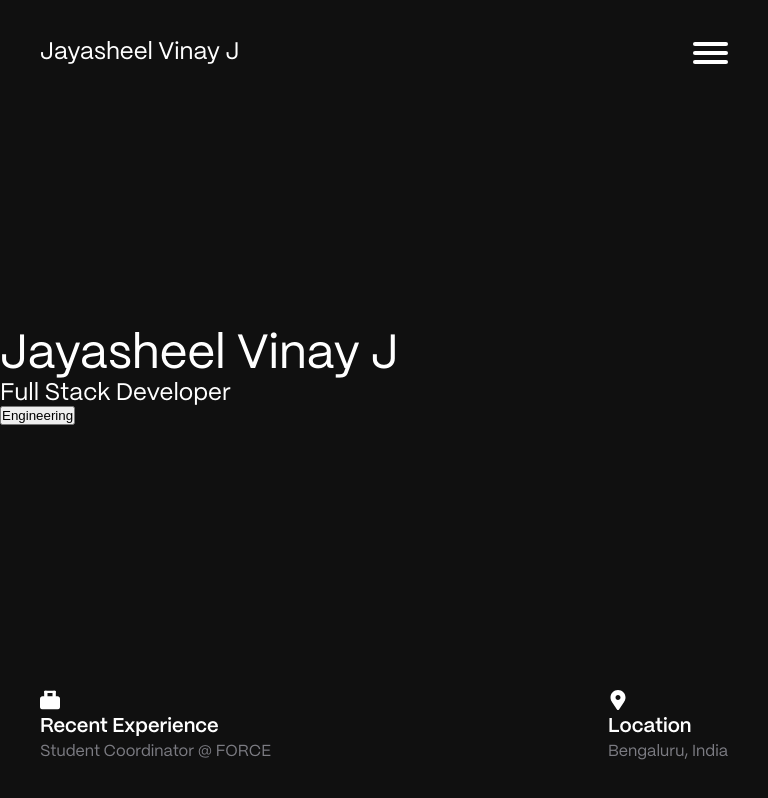
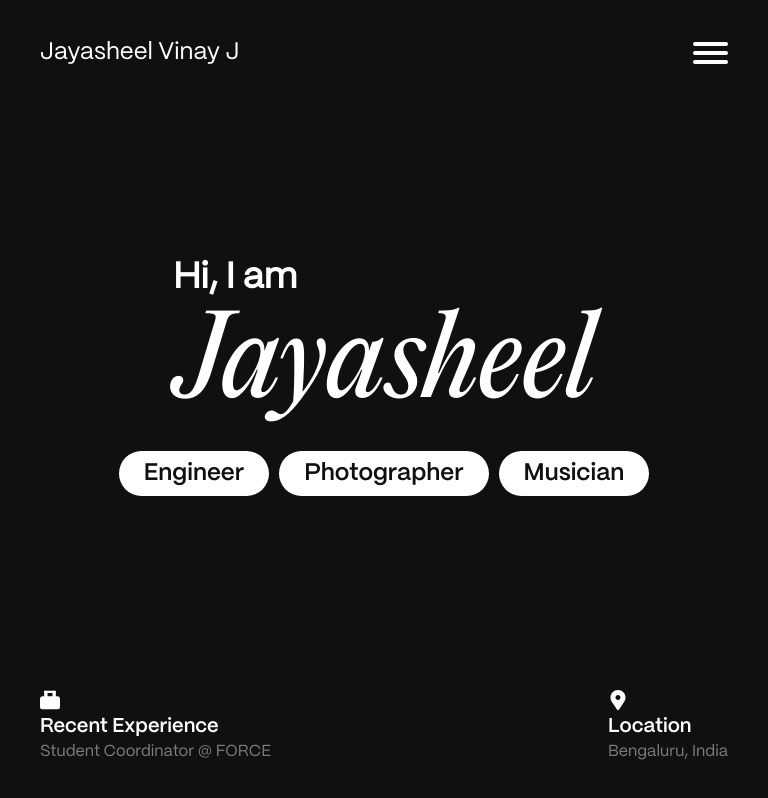
Before and after one commit to JayZ6969/portfolio, a React (Create React App) app: page / in a window 768 px wide. Built offline with nearby package versions, Linux system fonts and the light colour scheme.

Commit message:
modify: landing

```diff
--- a/src/components/Landing/Landing.css
+++ b/src/components/Landing/Landing.css
@@ -30,17 +30,115 @@
     display: flex;
     flex-direction: column;
     justify-content: space-between;
-    height: 100vh;
-    color: var(--white-color);
+    height: 100svh;
 }
 
+.landing-content {
+    display: flex;
+    flex-direction: column;
+    align-items: center;
+    justify-content: center;
+    gap: 16px;
+    padding: 60px;
+}
 
+.title-container {
+    display: flex;
+    flex-direction: column;
+    align-items: flex-start;
+}
 
-.landing-container h3 {
+.landing-content .title-container h3 {
     font-family: 'PPMori-Regular';
+    color: var(--white-color);
+    font-size: 64px;
+    font-style: normal;
+    font-weight: 600;
+    line-height: normal;
+}
+
+.landing-content .title-container h1 {
+    font-family: 'PPEditorialNew-Itlaic';
+    font-size: 192px;
+    font-style: italic;
+    font-weight: 400;
+    line-height: normal;
+}
+
+.sections-container {
+    display: flex;
+    align-items: center;
+    justify-content: center;
+    gap: 10px;
+}
+
+.sections-container button {
+    font-family: 'PPMori-SemiBold';
+    color: var(--black-color);
     font-size: 48px;
     font-style: normal;
-    font-weight: 400;
+    font-weight: 600;
     line-height: normal;
-    margin: 0;
+    background-color: var(--white-color);
+    padding: 10px 45px;
+    border-radius: 44px;
+    border: none;
+    cursor: pointer;
 }
+
+@media screen and (min-width: 768px) and (max-width: 1024px) {
+    .landing-content .title-container h3 {
+        font-size: 48px;
+    }
+
+    .landing-content .title-container h1 {
+        font-size: 144px;
+    }
+
+    .sections-container button {
+        font-size: 36px;
+        padding: 10px 35px;
+    }
+}
+
+@media screen and (min-width: 430px) and (max-width: 768px) {
+    .landing-content {
+        padding: 40px;
+    }
+
+    .landing-content .title-container h3 {
+        font-size: 36px;
+    }
+
+    .landing-content .title-container h1 {
+        font-size: 108px;
+    }
+
+    .sections-container button {
+        font-size: 24px;
+        padding: 10px 25px;
+    }
+}
+
+@media screen and (max-width: 430px) {
+    .landing-content {
+        padding: 20px;
+    }
+
+    .landing-content .title-container h3 {
+        font-size: 24px;
+    }
+
+    .landing-content .title-container h1 {
+        font-size: 72px;
+    }
+
+    .sections-container {
+        flex-direction: column;
+    }
+
+    .sections-container button {
+        font-size: 18px;
+        padding: 10px 20px;
+    }
+}
--- a/src/components/Landing/Landing.js
+++ b/src/components/Landing/Landing.js
@@ -10,9 +10,15 @@ const Landing = () => {
     <div className="landing-container">
       <Navbar />
       <div className="landing-content">
-        <h3>Jayasheel Vinay J</h3>
-        <h1>Full Stack Developer</h1>
-        <Link to="/Engineering"><button>Engineering</button></Link>
+        <div className="title-container">
+          <h3>Hi, I am</h3>
+          <h1>Jayasheel</h1>
+        </div>
+        <div className="sections-container">
+          <Link to="/Engineer"><button>Engineer</button></Link>
+          <Link to="/Photography"><button>Photographer</button></Link>
+          <Link to="/Musician"><button>Musician</button></Link>
+        </div>
       </div>
       <Footer />
     </div>
```
